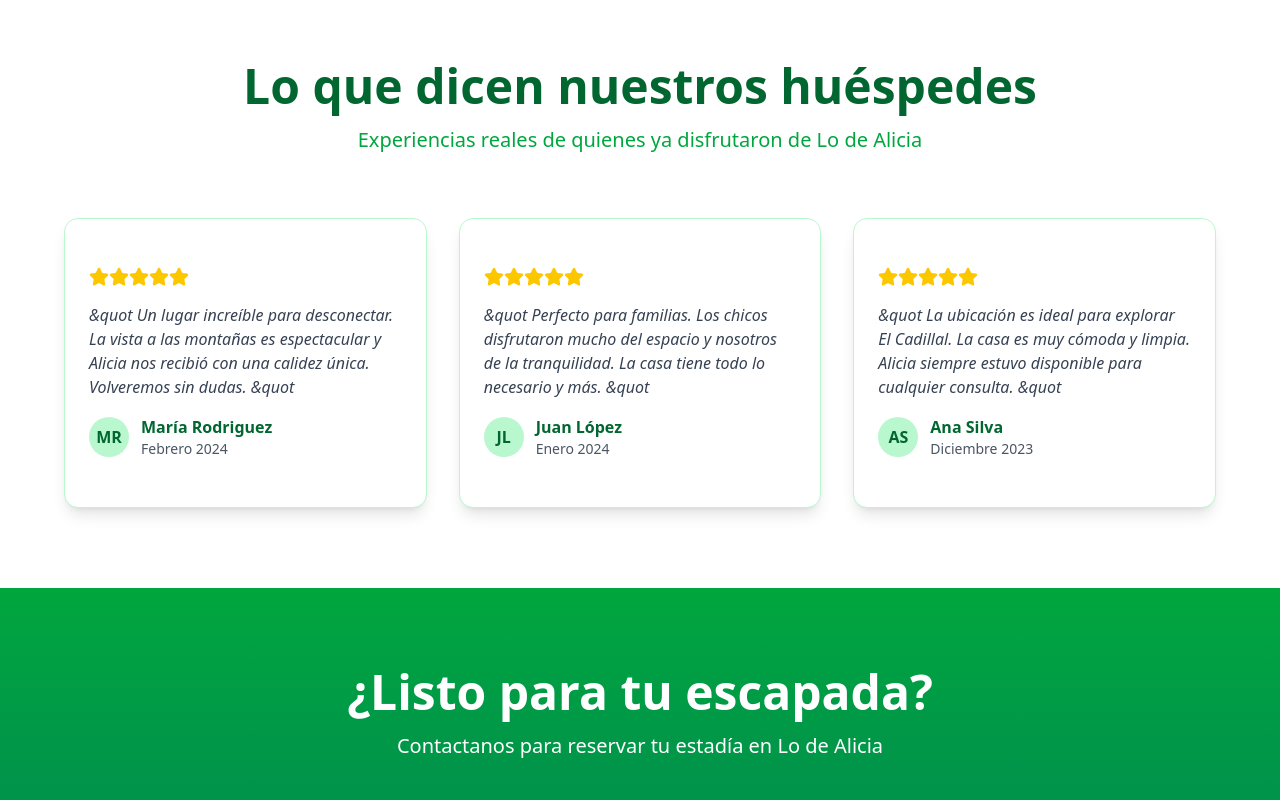
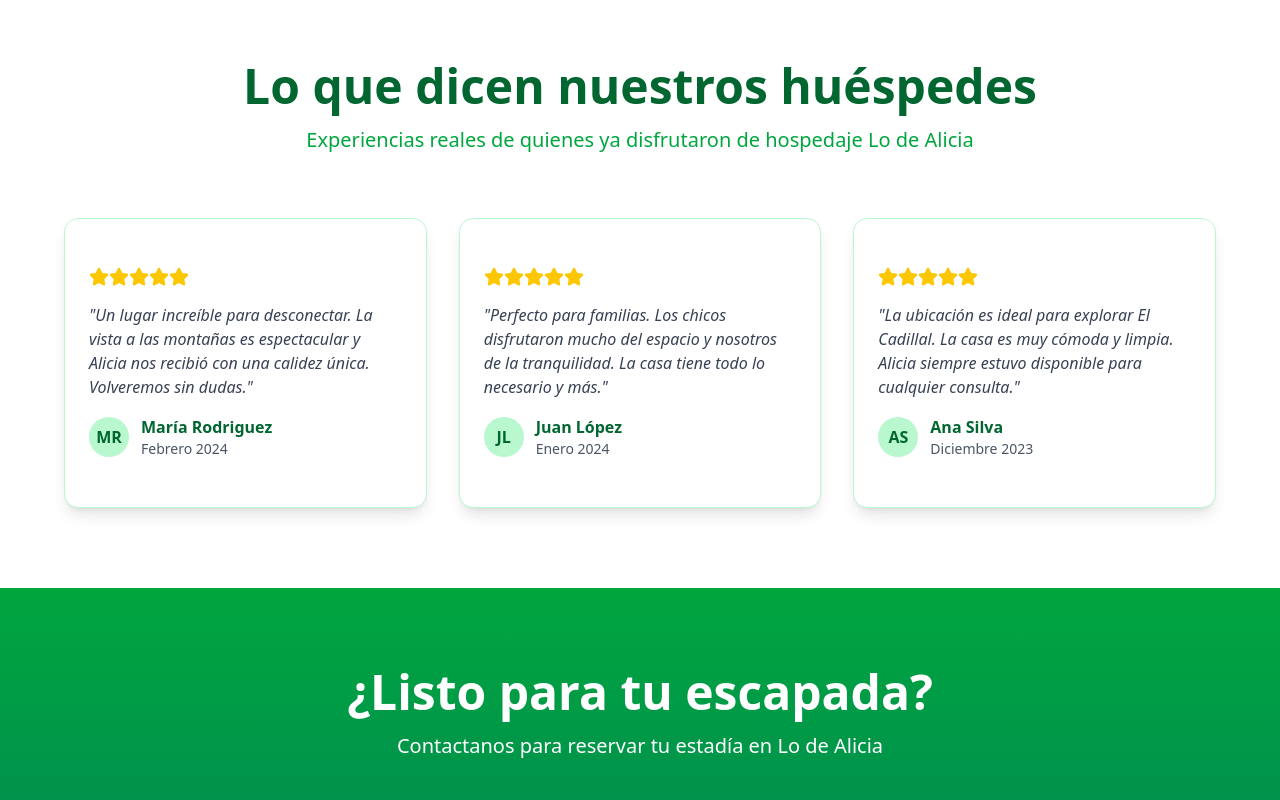
Before and after one commit to joaquin-fuentes/lo-de-alicia, a Next.js app: page / in a window 1280 px wide. Shown: the part 3180-3980 px from the top of the page. Built offline with nearby package versions, Linux system fonts and the light colour scheme.

Commit message:
actualice informacion de contacto

```diff
--- a/components/ContactSection.tsx
+++ b/components/ContactSection.tsx
@@ -40,7 +40,7 @@ export function ContactSection({
                 </div>
                 <div className="flex items-center">
                   <Phone className="h-6 w-6 mr-3 text-green-300" />
-                  <span>+54 9 381 412-3456</span>
+                  <span>+54 9 381 5540275</span>
                 </div>
                 <div className="flex items-center">
                   <MessageCircle className="h-6 w-6 mr-3 text-green-300" />
--- a/components/TestimonialsSection.tsx
+++ b/components/TestimonialsSection.tsx
@@ -12,7 +12,8 @@ export function TestimonialsSection() {
             Lo que dicen nuestros huéspedes
           </h2>
           <p className="text-xl text-green-600 max-w-2xl mx-auto">
-            Experiencias reales de quienes ya disfrutaron de Lo de Alicia
+            Experiencias reales de quienes ya disfrutaron de hospedaje Lo de
+            Alicia
           </p>
         </div>
 
@@ -29,9 +30,7 @@ export function TestimonialsSection() {
                 ))}
               </div>
               <p className="text-gray-700 mb-4 italic">
-                &quot Un lugar increíble para desconectar. La vista a las
-                montañas es espectacular y Alicia nos recibió con una calidez
-                única. Volveremos sin dudas. &quot
+                {`"Un lugar increíble para desconectar. La vista a las montañas es espectacular y Alicia nos recibió con una calidez única. Volveremos sin dudas."`}
               </p>
               <div className="flex items-center">
                 <div className="w-10 h-10 bg-green-200 rounded-full flex items-center justify-center mr-3">
@@ -59,9 +58,7 @@ export function TestimonialsSection() {
                 ))}
               </div>
               <p className="text-gray-700 mb-4 italic">
-                &quot Perfecto para familias. Los chicos disfrutaron mucho del
-                espacio y nosotros de la tranquilidad. La casa tiene todo lo
-                necesario y más. &quot
+                {`"Perfecto para familias. Los chicos disfrutaron mucho del espacio y nosotros de la tranquilidad. La casa tiene todo lo necesario y más."`}
               </p>
               <div className="flex items-center">
                 <div className="w-10 h-10 bg-green-200 rounded-full flex items-center justify-center mr-3">
@@ -87,9 +84,7 @@ export function TestimonialsSection() {
                 ))}
               </div>
               <p className="text-gray-700 mb-4 italic">
-                &quot La ubicación es ideal para explorar El Cadillal. La casa
-                es muy cómoda y limpia. Alicia siempre estuvo disponible para
-                cualquier consulta. &quot
+                {`"La ubicación es ideal para explorar El Cadillal. La casa es muy cómoda y limpia. Alicia siempre estuvo disponible para cualquier consulta."`}
               </p>
               <div className="flex items-center">
                 <div className="w-10 h-10 bg-green-200 rounded-full flex items-center justify-center mr-3">
```
